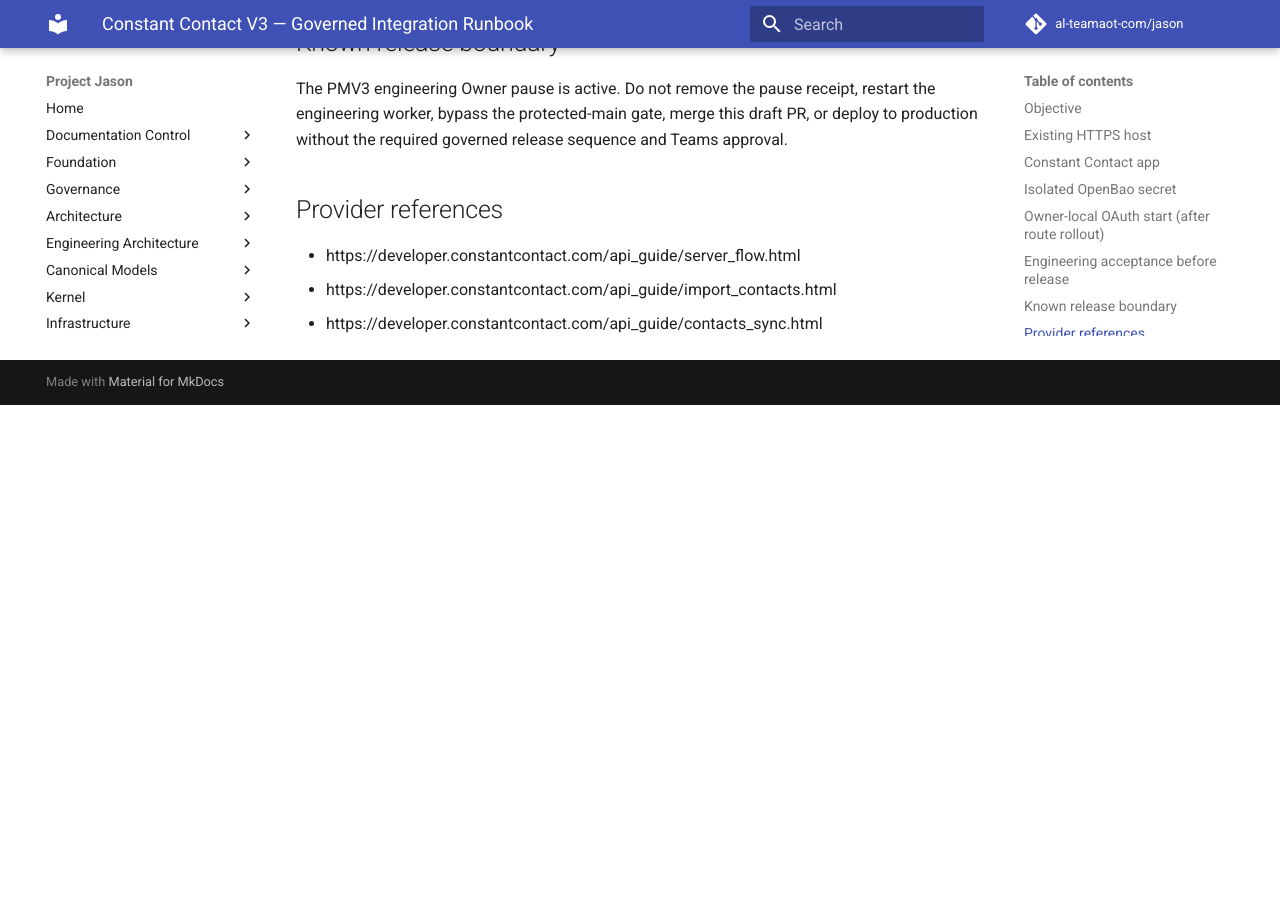
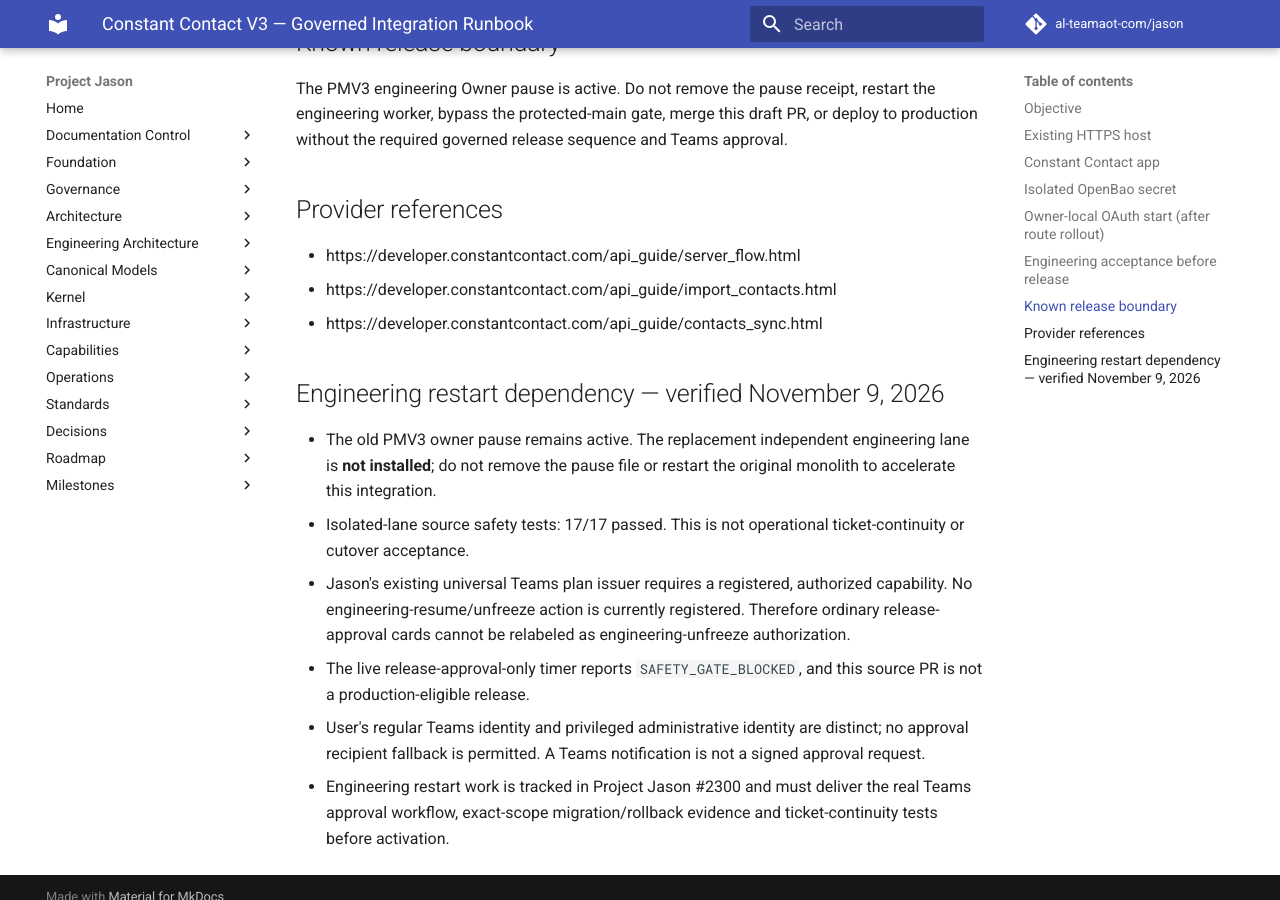
Before and after one commit to al-teamaot-com/jason, an MkDocs documentation site: the page built from docs/operations/Constant-Contact-V3-Governed-Integration.md, in a window 1280 px wide and 900 px high, scrolled down 2590 px. Built offline with MkDocs 1.6.1 and Material for MkDocs 9.7.7, drawn with Linux system fonts in a browser that asks for light colours; comment, search, counter and statistics services are not loaded; before the commit the page ends 2995 px from its top, so only the background shows below that.

Commit message:
docs(constant-contact): record governed engineering restart and signed Teams approval dependency

```diff
--- a/docs/operations/Constant-Contact-V3-Governed-Integration.md
+++ b/docs/operations/Constant-Contact-V3-Governed-Integration.md
@@ -72,3 +72,12 @@
 - https://developer.constantcontact.com/api_guide/server_flow.html
 - https://developer.constantcontact.com/api_guide/import_contacts.html
 - https://developer.constantcontact.com/api_guide/contacts_sync.html
+
+## Engineering restart dependency — verified November 9, 2026
+
+- The old PMV3 owner pause remains active. The replacement independent engineering lane is **not installed**; do not remove the pause file or restart the original monolith to accelerate this integration.
+- Isolated-lane source safety tests: 17/17 passed. This is not operational ticket-continuity or cutover acceptance.
+- Jason's existing universal Teams plan issuer requires a registered, authorized capability. No engineering-resume/unfreeze action is currently registered. Therefore ordinary release-approval cards cannot be relabeled as engineering-unfreeze authorization.
+- The live release-approval-only timer reports `SAFETY_GATE_BLOCKED`, and this source PR is not a production-eligible release.
+- User's regular Teams identity and privileged administrative identity are distinct; no approval recipient fallback is permitted. A Teams notification is not a signed approval request.
+- Engineering restart work is tracked in Project Jason #2300 and must deliver the real Teams approval workflow, exact-scope migration/rollback evidence and ticket-continuity tests before activation.
```
